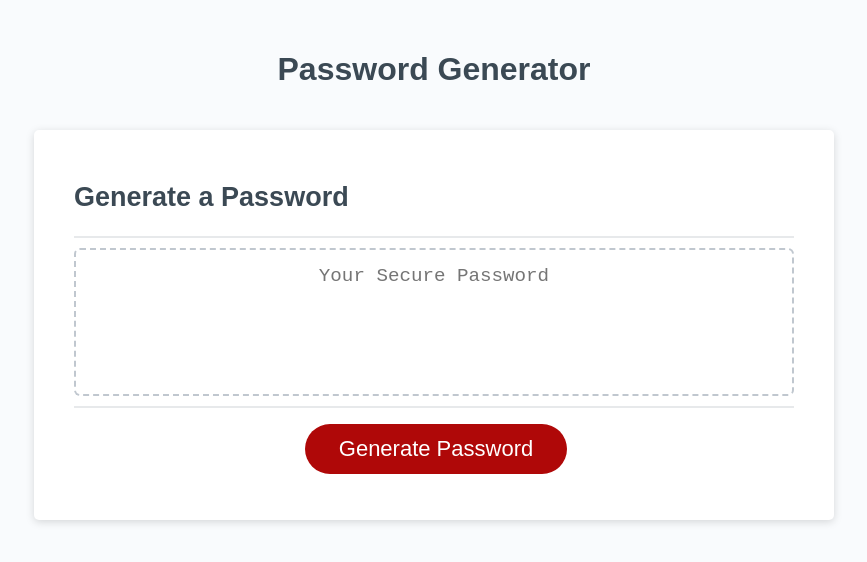
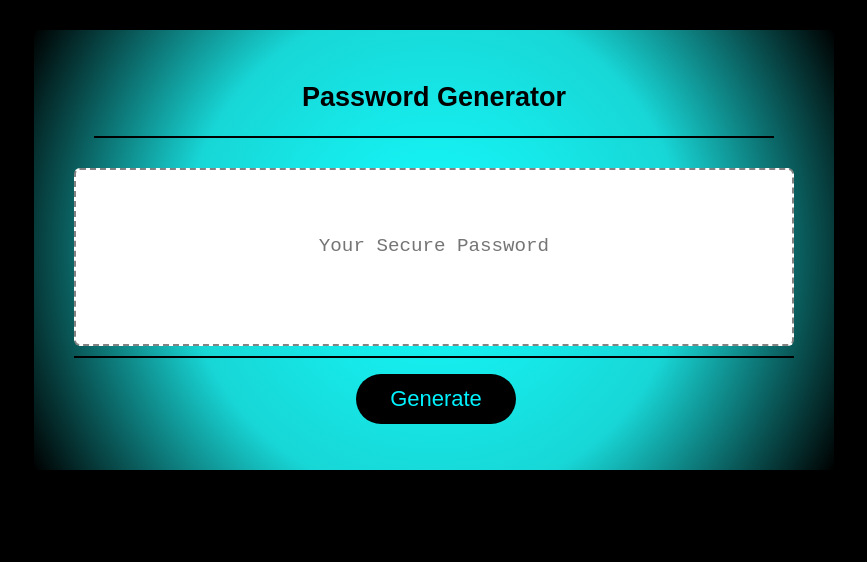
Before and after one commit to Matt0Stark/password_gen, a plain HTML site: page index.html in a window 1280 px wide. Shown: the whole page, without its empty margins (206-1073 px from the left). Drawn offline with Linux system fonts and the light colour scheme.

Commit message:
converted style sheet to darkmode, added background gradiant, this thing is full o bugs

```diff
--- a/assets/css/style.css
+++ b/assets/css/style.css
@@ -14,7 +14,8 @@ body,
 
 body {
   font-family: sans-serif;
-  background-color: #f9fbfd;
+
+  background-color: #000000;
 }
 
 .wrapper {
@@ -23,15 +24,16 @@ body {
   padding-right: 20px;
 }
 
-header {
+.card-header {
   text-align: center;
   padding: 20px;
   padding-top: 0px;
-  color: hsl(206, 17%, 28%);
+  color: hsl(0, 0%, 0%);
 }
 
 .card {
-  background-color: hsl(0, 0%, 100%);
+  background: rgb(20,254,255);
+  background: radial-gradient(circle, rgba(20,254,255,1) 0%, rgba(24,214,214,1) 55%, rgba(0,0,0,1) 100%);
   border-radius: 5px;
   border-width: 1px;
   box-shadow: rgba(0, 0, 0, 0.15) 0px 2px 8px 0px;
@@ -46,12 +48,14 @@ header {
   content: " ";
   display: block;
   width: 100%;
-  background: #e7e9eb;
+  background: #000000;
   height: 2px;
 }
 
 .card-body {
   min-height: 100px;
+  text-align: center;
+  justify-content: center;
 }
 
 .card-footer {
@@ -62,7 +66,7 @@ header {
   content: " ";
   display: block;
   width: 100%;
-  background: #e7e9eb;
+  background: #000000;
   height: 2px;
 }
 
@@ -74,11 +78,10 @@ header {
 
 .btn {
   border: none;
-  background-color: hsl(360, 91%, 36%);
+  background-color: hsl(0, 0%, 0%);
   border-radius: 25px;
-  box-shadow: rgba(0, 0, 0, 0.1) 0px 1px 6px 0px rgba(0, 0, 0, 0.2) 0px 1px 1px
-    0px;
-  color: hsl(0, 0%, 100%);
+  box-shadow: rgba(0, 0, 0, 0.1) 0px 1px 6px 0px rgba(0, 0, 0, 0.2) 0px 1px 1px 0px;
+  color: hsl(183, 100%, 50%);
   display: inline-block;
   font-size: 22px;
   line-height: 22px;
@@ -104,15 +107,15 @@ button[disabled] {
   border: none;
   display: block;
   width: 100%;
-  padding-top: 15px;
+  padding-top: 65px;
   padding-left: 15px;
   padding-right: 15px;
-  padding-bottom: 85px;
+  padding-bottom: 65px;
   font-size: 1.2rem;
   text-align: center;
   margin-top: 10px;
   margin-bottom: 10px;
-  border: 2px dashed #c0c7cf;
+  border: 2px dashed #848282;
   border-radius: 6px;
   resize: none;
   overflow: hidden;
--- a/assets/js/script.js
+++ b/assets/js/script.js
@@ -27,9 +27,7 @@ function getCharacters() {
   var inputInvalid = true;
 
   while (inputInvalid) {
-
     numberOfCharacters = prompt("How Many Characters? (Between 8 and 120)");
-  //
     if (numberOfCharacters >= 8 && numberOfCharacters <=120) {
       inputInvalid = false;
     }
--- a/index.html
+++ b/index.html
@@ -9,12 +9,9 @@
   </head>
   <body>
     <div class="wrapper">
-      <header>
-        <h1>Password Generator</h1>
-      </header>
       <div class="card">
         <div class="card-header">
-          <h2>Generate a Password</h2>
+          <h2>Password Generator</h2>
         </div>
         <div class="card-body">
           <textarea
@@ -25,7 +22,7 @@
           ></textarea>
         </div>
         <div class="card-footer">
-          <button id="generate" class="btn">Generate Password</button>
+          <button id="generate" class="btn">Generate</button>
         </div>
       </div>
     </div>
```
Also changed, not shown: assets/images/passwordgenv2ssfullscreen.png (added), assets/images/passwordgenv2sssmallscreen.png (added).
